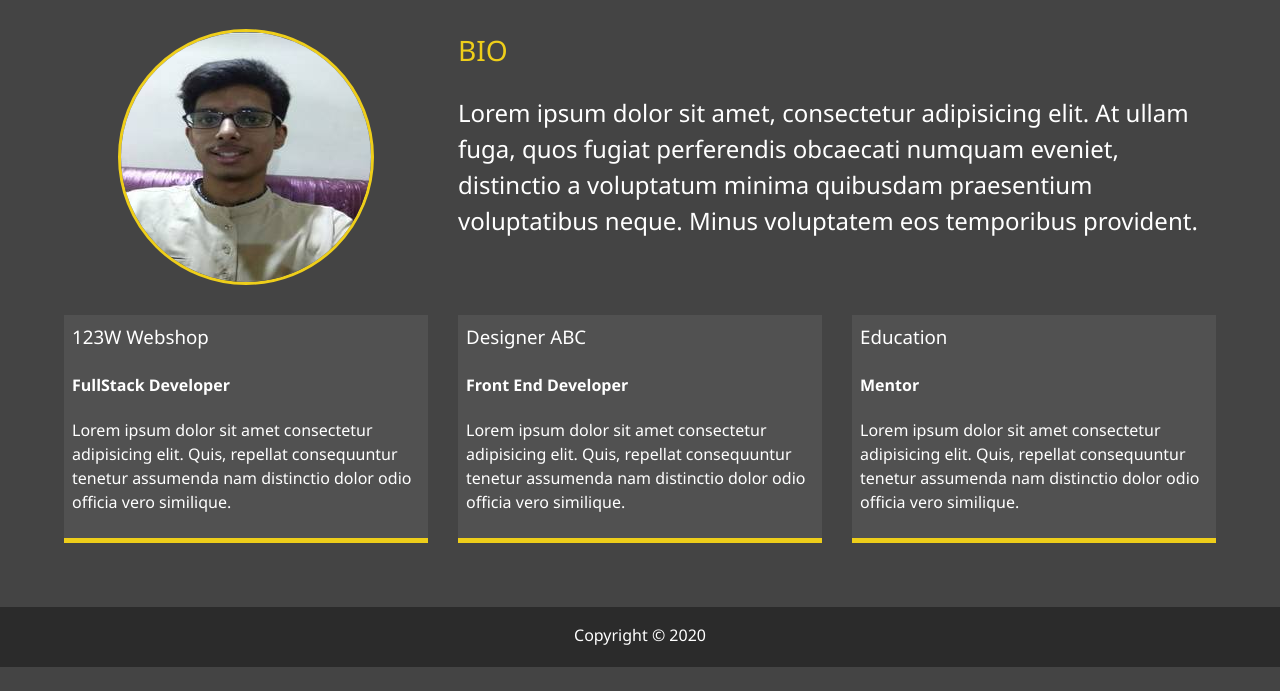
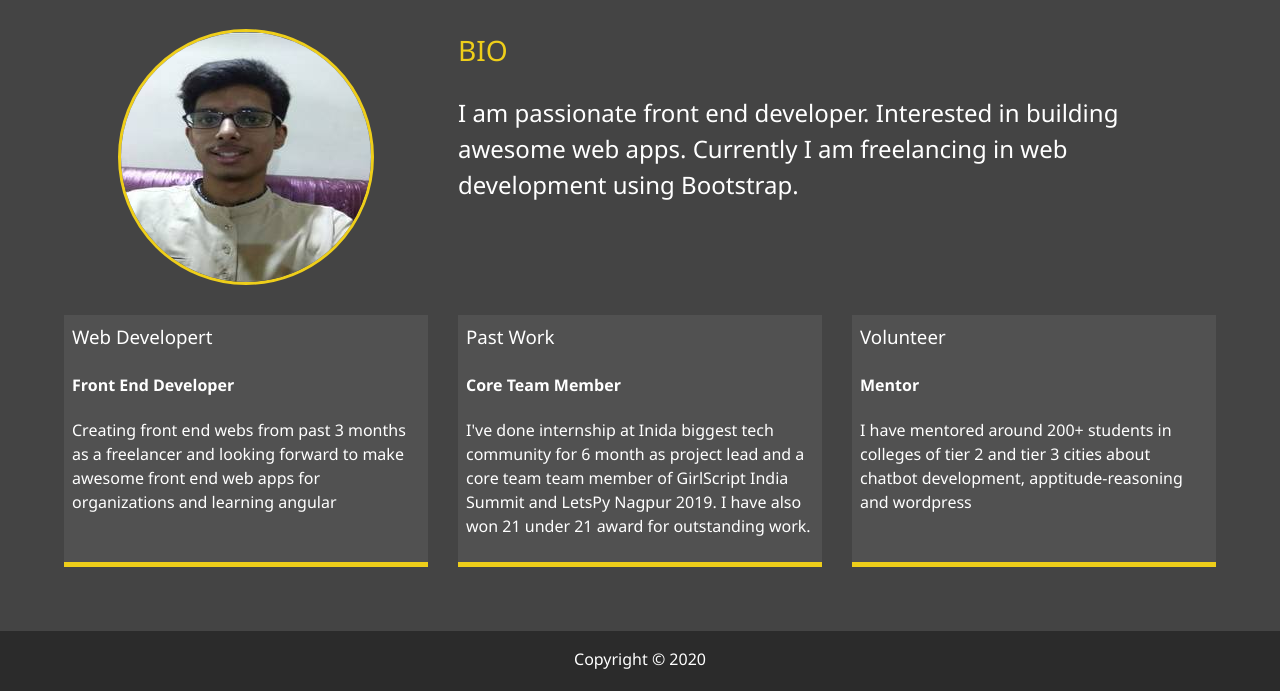
Before and after one commit to JayGandecha/portfolio, a website: page dist/about.html in a window 1280 px wide. Shown: the part 253-944 px from the top of the page. Before the commit the page ends 920 px from the top, so only its background shows below. Drawn offline with Linux system fonts and the light colour scheme.

Commit message:
'initial'

```diff
--- a/dist/about.html
+++ b/dist/about.html
@@ -59,25 +59,25 @@
           <img src="img/portrait.jpg" alt="" class="bio-image">
           <div class="bio">
               <h3 class="text-secondary">BIO</h3>
-              <p>Lorem ipsum dolor sit amet, consectetur adipisicing elit. At ullam fuga, quos fugiat perferendis obcaecati numquam eveniet, distinctio a voluptatum minima quibusdam praesentium voluptatibus neque. Minus voluptatem eos temporibus provident.</p>
+              <p>I am passionate front end developer. Interested in building awesome web apps. Currently I am freelancing in web development using Bootstrap. </p>
           </div>
 
           <div class="job job-1">
-              <h3>123W Webshop</h3>
-              <h4>FullStack Developer</h4>
-              <p>Lorem ipsum dolor sit amet consectetur adipisicing elit. Quis, repellat consequuntur tenetur assumenda nam distinctio dolor odio officia vero similique.</p>
+              <h3>Web Developert</h3>
+              <h4>Front End Developer</h4>
+              <p>Creating front end webs from past 3 months as a freelancer and looking forward to make awesome front end web apps for organizations and learning angular</p>
           </div>
 
           <div class="job job-2">
-            <h3>Designer ABC</h3>
-            <h4>Front End Developer</h4>
-            <p>Lorem ipsum dolor sit amet consectetur adipisicing elit. Quis, repellat consequuntur tenetur assumenda nam distinctio dolor odio officia vero similique.</p>
+            <h3>Past Work</h3>
+            <h4>Core Team Member</h4>
+            <p>I've done internship at Inida biggest tech community for 6 month as project lead and a core team team member of GirlScript India Summit and LetsPy Nagpur 2019. I have also won 21 under 21 award for outstanding work.</p>
           </div>
 
           <div class="job job-3">
-            <h3>Education</h3>
+            <h3>Volunteer</h3>
             <h4>Mentor</h4>
-            <p>Lorem ipsum dolor sit amet consectetur adipisicing elit. Quis, repellat consequuntur tenetur assumenda nam distinctio dolor odio officia vero similique.</p>
+            <p>I have mentored around 200+ students in colleges of tier 2 and tier 3 cities about chatbot development, apptitude-reasoning and wordpress</p>
           </div>
 
       </div>
--- a/package.json
+++ b/package.json
@@ -3,12 +3,15 @@
   "version": "1.0.0",
   "description": "Responsive portfolio website",
   "main": "index.js",
+  "homepage": "https://jaygandecha.github.io/portfolio",
   "scripts": {
-    "sass": "node-sass -w scss/ -o dist/css/ --recursive"
+    "sass": "node-sass -w scss/ -o dist/css/ --recursive",
+    "deploy": "gh-pages -d dist"
   },
   "author": "Jay Gandecha",
   "license": "MIT",
   "dependencies": {
+    "gh-pages": "^3.1.0",
     "node-sass": "^4.14.1"
   }
 }
```
Also changed, not shown: dist/contact.html (+10 -0 lines), dist/index.html (+4 -4 lines), dist/work.html (+6 -6 lines), 2 other files.
